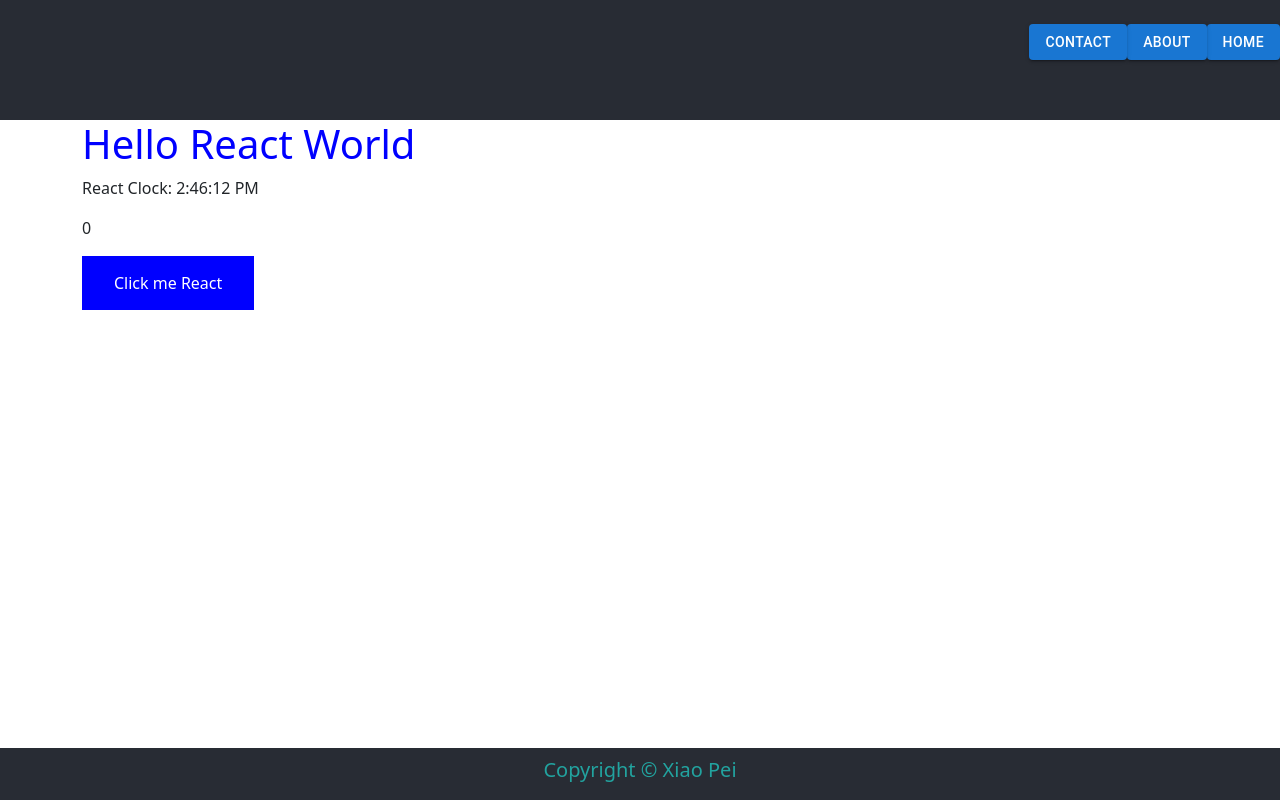
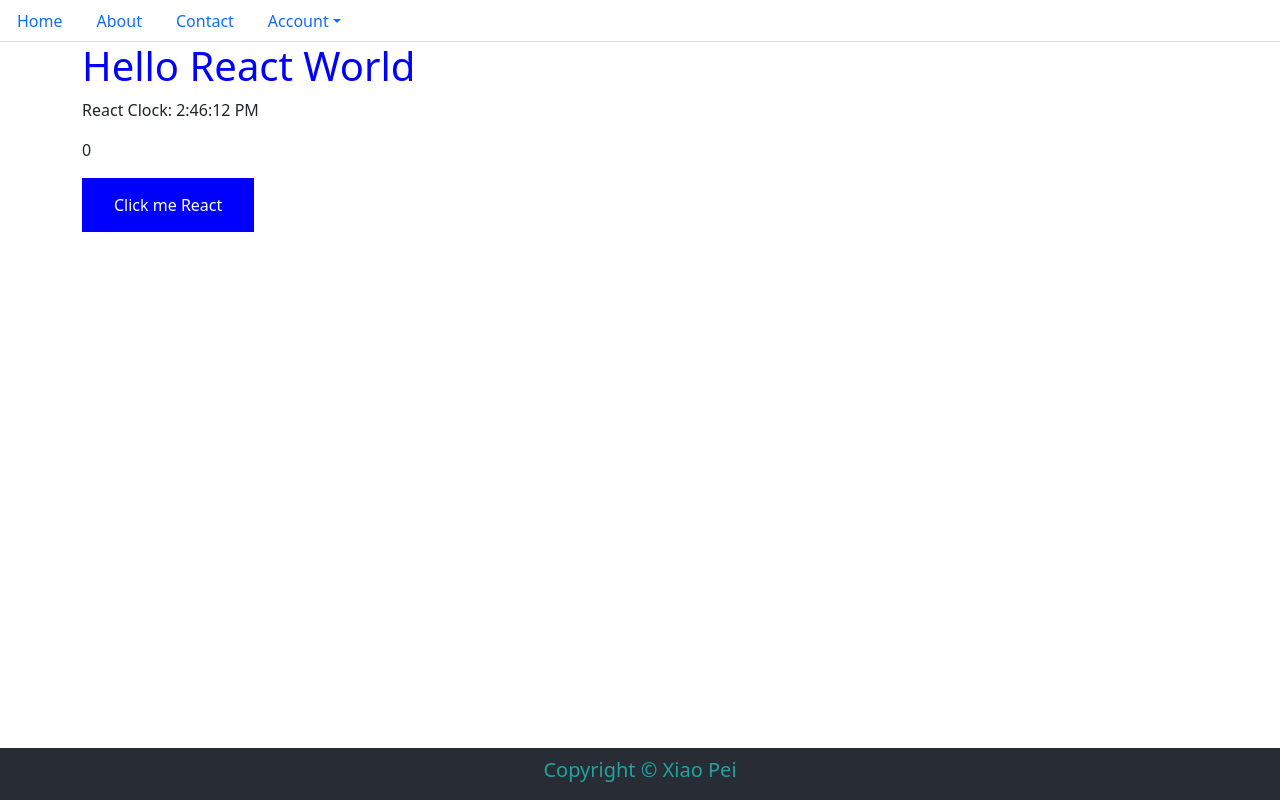
Before and after one commit to xiaoxiao-pei/separateconcern, a React (Create React App) app: page / in a window 1280 px wide. Built offline with nearby package versions, Linux system fonts and the light colour scheme.

Commit message:
bootstrap dropdown navs

```diff
--- a/src/components/Header.js
+++ b/src/components/Header.js
@@ -1,21 +1,30 @@
 import '../css/header.css'
 import React from "react";
-//import { NavLink } from "react-router-dom";
-import HomeButton from "./HomeButton";
-//import NavButton from './NavButton';
+import Nav from 'react-bootstrap/Nav';
+import NavDropdown from 'react-bootstrap/NavDropdown';
 
 
 function Header() {
     return (
-        <div class= "App-header">
-             <div id = "header-menu">
-                <HomeButton />
-            </div>
-            {/* <div >
-                <NavButton to="/" label="Home" />
-                <NavButton to="/about" label="About" />
-                <NavButton to="/contact" label="Contact" />
-            </div> */}
+        <div >
+            <Nav variant="tabs" defaultActiveKey="/home" as="ul">
+                <Nav.Item as="li">
+                    <Nav.Link href="/">Home</Nav.Link>
+                </Nav.Item>
+                <Nav.Item as="li">
+                    <Nav.Link eventKey="link-1" href="/about">About</Nav.Link>
+                </Nav.Item>
+                <Nav.Item as="li">
+                    <Nav.Link eventKey="link-2" href="/contact">Contact</Nav.Link>
+                </Nav.Item>
+                <NavDropdown title="Account" id="nav-dropdown">
+                    <NavDropdown.Item eventKey="4.1">Your Profile</NavDropdown.Item>
+                    <NavDropdown.Item eventKey="4.2">Your Credits</NavDropdown.Item>
+                    <NavDropdown.Item eventKey="4.3">Your projects</NavDropdown.Item>
+                    <NavDropdown.Divider />
+                    <NavDropdown.Item eventKey="4.4">Sign out</NavDropdown.Item>
+                </NavDropdown>
+            </Nav>
         </div>
     );
 }
--- a/src/components/HomeButton.js
+++ /dev/null
@@ -1,41 +0,0 @@
-import { useNavigate } from "react-router-dom";
-//import Button from 'react-bootstrap/Button';
-import Button from "@mui/material/Button";
-
-function HomeButton() {
-    const navigate = useNavigate();
-    const handleSubmit = (event) => {
-        try {
-            navigate("/", { replace: true });
-        } catch (error) {
-            console.log(error);
-        }
-    };
-    const handleSubmit2 = (event) => {
-        try {
-            navigate("/about", { replace: true });
-        } catch (error) {
-            console.log(error);
-        }
-    };
-    const handleSubmit3 = (event) => {
-        try {
-            navigate("/contact", { replace: true });
-        } catch (error) {
-            console.log(error);
-        }
-    };
-
-    return (
-        <div style = {{ flexDirection: "row", direction:  "rtl"    }} >
-            {/* <Button variant="primary" onClick={handleSubmit} >Home</Button>
-            <Button variant="secondary" onClick={handleSubmit} >About</Button>
-            <Button variant="danger" onClick={handleSubmit} >Contact</Button> */}
-            <Button variant="contained" onClick={handleSubmit}>Home</Button>
-            <Button variant="contained" onClick={handleSubmit2}>About</Button>
-            <Button variant="contained" onClick={handleSubmit3}>Contact</Button>
-
-        </div>
-    );
-}
-export default HomeButton;
```
